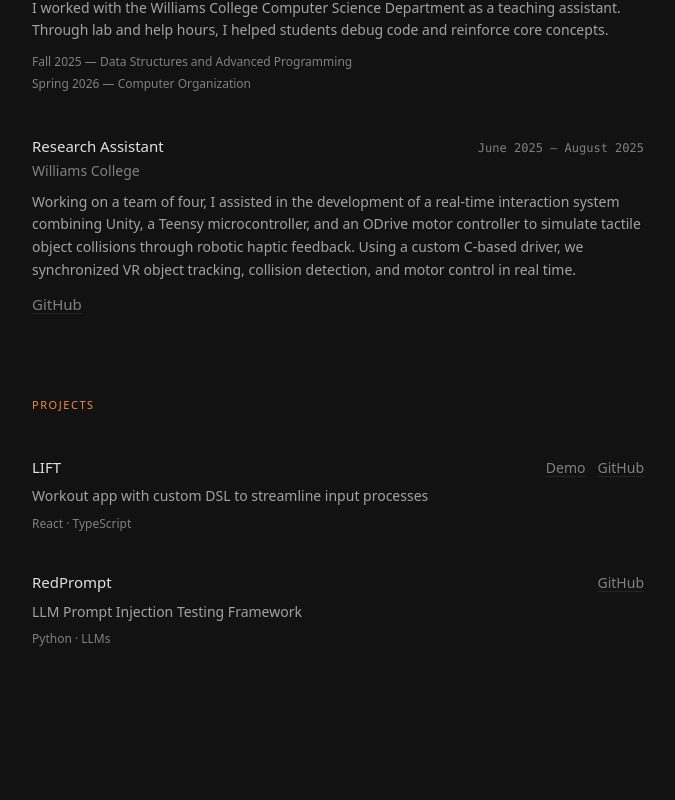
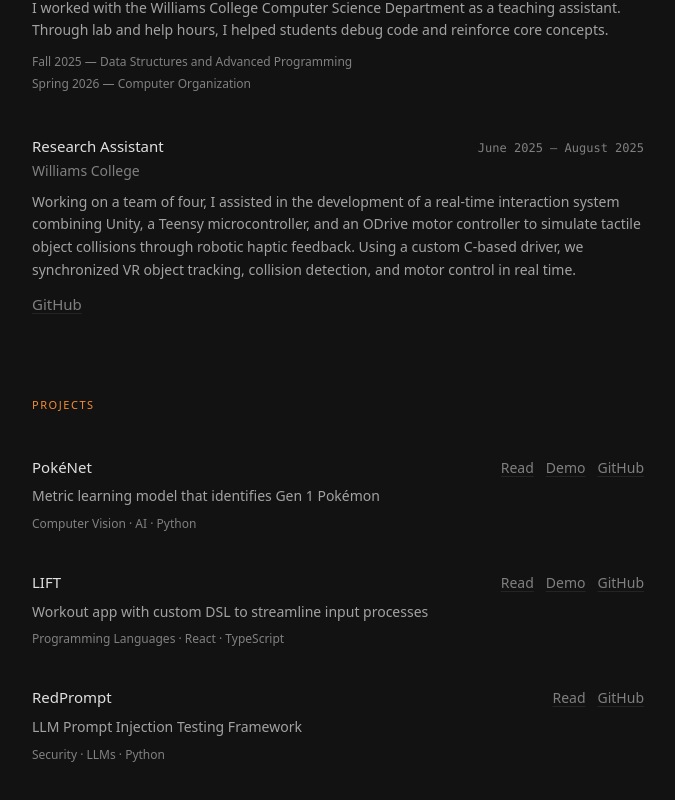
Before and after one commit to iankim0/portfolio, a React (Vite) app in the folder react-portfolio/: page / in a window 1280 px wide. Shown: the part 626-1426 px from the top of the page, without its empty margins (302-977 px from the left). Built offline with nearby package versions, Linux system fonts and the light colour scheme.

Commit message:
adding new projects

```diff
--- a/react-portfolio/src/data/portfolio.js
+++ b/react-portfolio/src/data/portfolio.js
@@ -32,22 +32,38 @@ export const WORK = [
 
 export const PROJECTS = [
     {
+        slug: "poke-net",
+        title: "PokéNet",
+        description: "Metric learning model that identifies Gen 1 Pokémon",
+        tags: ["Computer Vision", "AI", "Python"],
+        github: "github.com/iankim0/poke-net",
+        githubUrl: "https://github.com/iankim0/poke-net",
+        demo: "poke-net.streamlit.app",
+        demoUrl: "https://poke-net.streamlit.app",
+        read: "medium.com/@iankim0/pokénet-computer-vision-for-pokémon-14e7a7f8ba1c",
+        readUrl: "https://medium.com/@iankim0/pokénet-computer-vision-for-pokémon-14e7a7f8ba1c"
+    },
+    {
         slug: "exercise-dsl",
         title: "LIFT",
         description: "Workout app with custom DSL to streamline input processes",
-        tags: ["React", "TypeScript"],
+        tags: ["Programming Languages", "React", "TypeScript"],
         github: "github.com/iankim0/exercise-dsl",
         githubUrl: "https://github.com/iankim0/exercise-dsl",
         demo: "exercise-dsl.vercel.app",
         demoUrl: "https://exercise-dsl.vercel.app",
+        read: "medium.com/@iankim0/i-fixed-workout-apps-7fc79338d78f",
+        readUrl: "https://medium.com/@iankim0/i-fixed-workout-apps-7fc79338d78f"
     },
     {
         slug: "red-prompt",
         title: "RedPrompt",
         description: "LLM Prompt Injection Testing Framework",
-        tags: ["Python", "LLMs"],
+        tags: ["Security", "LLMs","Python"],
         github: "github.com/iankim0/red-prompt",
         githubUrl: "https://github.com/iankim0/red-prompt",
+        read: "final-report.pdf",
+        readUrl: "/final-report.pdf"
     }
 ]
 
--- a/react-portfolio/src/pages/Home.jsx
+++ b/react-portfolio/src/pages/Home.jsx
@@ -68,6 +68,7 @@ export const Home = () => {
                             <div className="flex items-baseline gap-4 mb-1.5">
                                 <span className="font-medium">{proj.title}</span>
                                 <div className="flex items-center gap-3 ml-auto shrink-0 text-sm">
+                                    {proj.readUrl && <Link href={proj.readUrl}>Read</Link>}
                                     {proj.demoUrl && <Link href={proj.demoUrl}>Demo</Link>}
                                     <Link href={proj.githubUrl}>GitHub</Link>
                                 </div>
```
Also changed, not shown: 1 other file (tests, documents, lock files or other folders).
